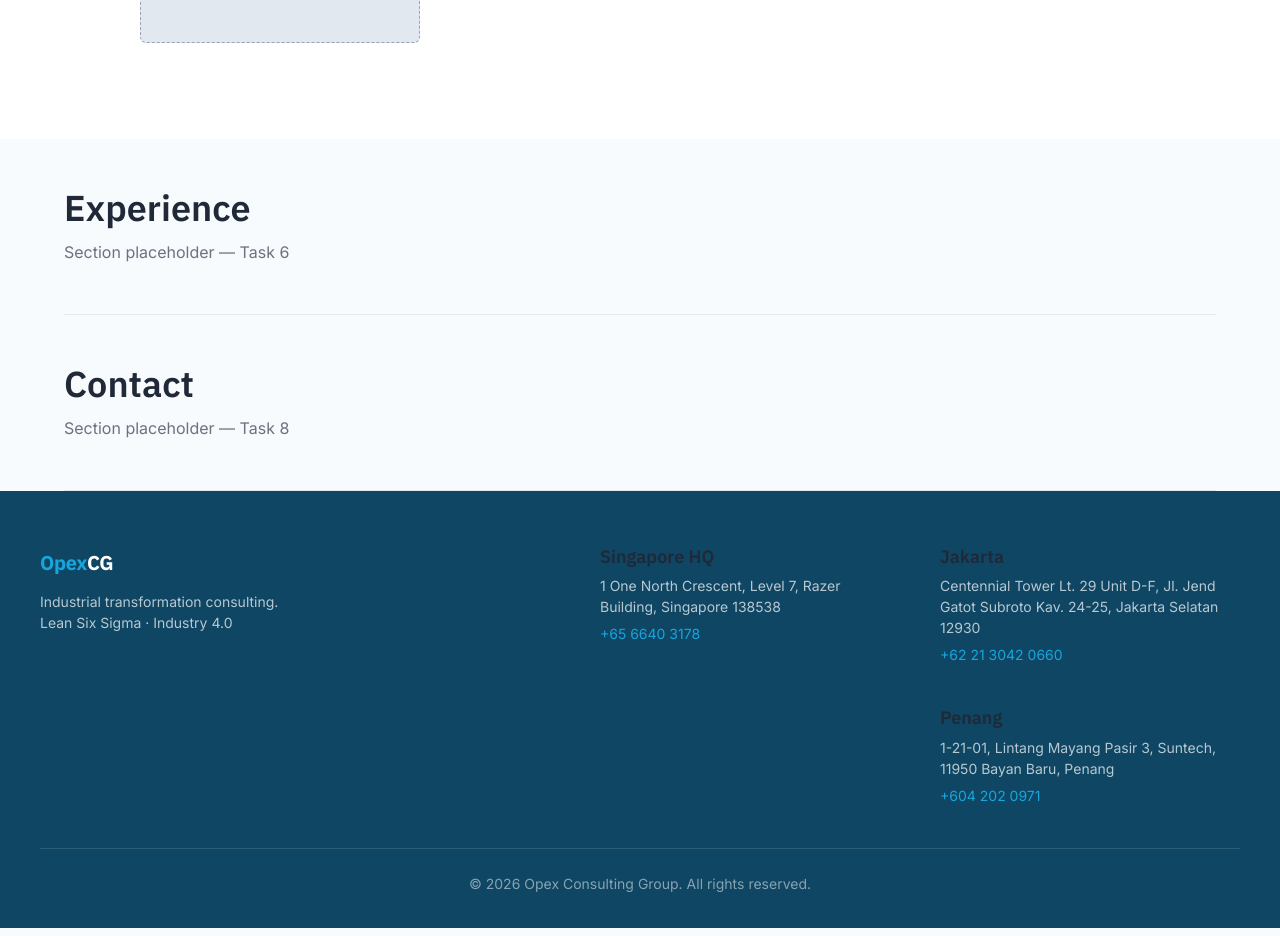
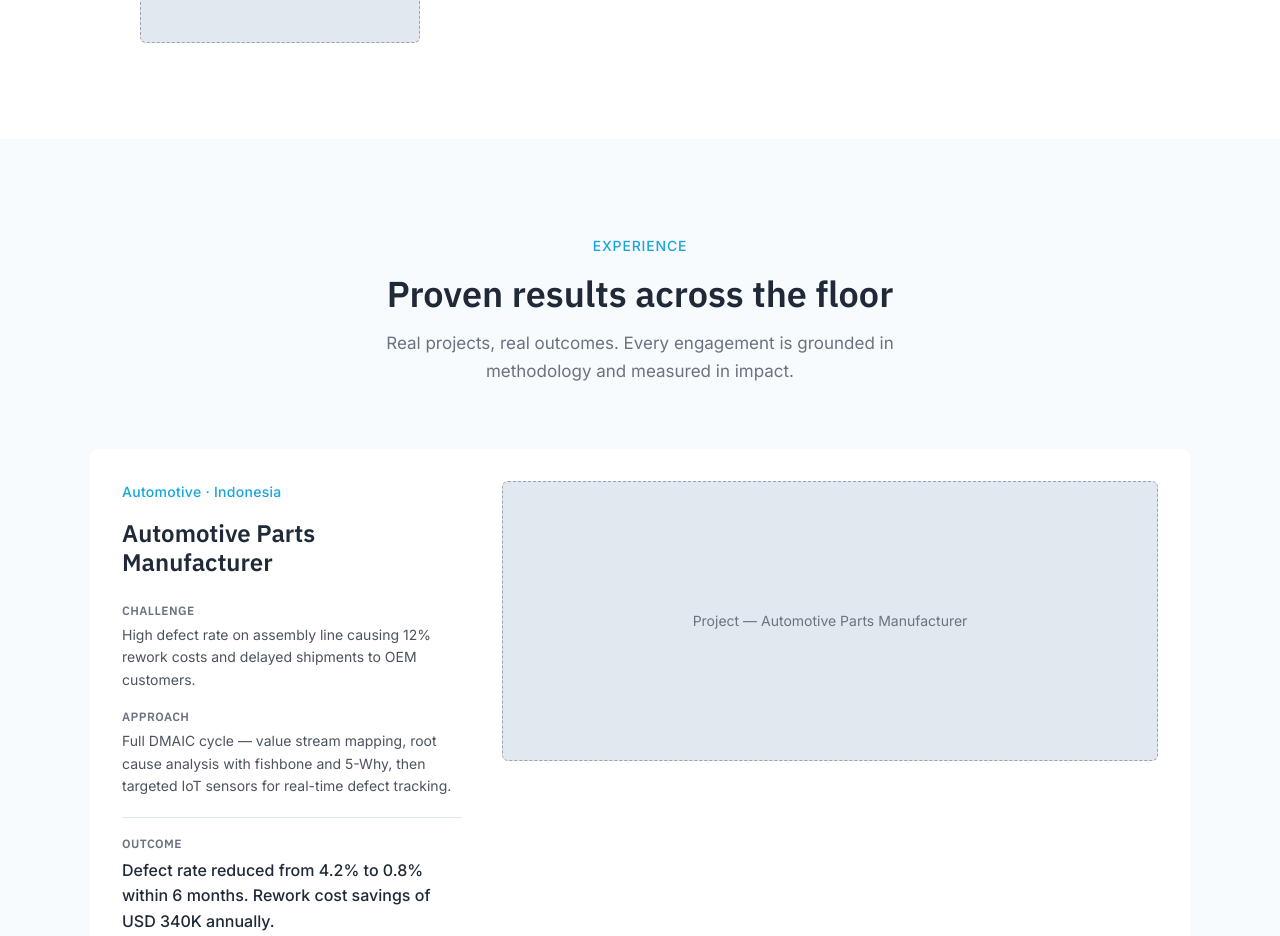
Before and after one commit to indraargamuria/opexlanding, a React (Vite) app in the folder frontend/: page / in a window 1280 px wide. Shown: the part 3560-4496 px from the top of the page. Built offline with nearby package versions, Linux system fonts and the light colour scheme.

Commit message:
Experience section

```diff
--- /dev/null
+++ b/frontend/src/components/Experience.tsx
@@ -0,0 +1,227 @@
+import { PlaceholderImage } from './PlaceholderImage';
+
+const projects = [
+  {
+    client: 'Automotive Parts Manufacturer',
+    sector: 'Automotive · Indonesia',
+    challenge: 'High defect rate on assembly line causing 12% rework costs and delayed shipments to OEM customers.',
+    approach: 'Full DMAIC cycle — value stream mapping, root cause analysis with fishbone and 5-Why, then targeted IoT sensors for real-time defect tracking.',
+    outcome: 'Defect rate reduced from 4.2% to 0.8% within 6 months. Rework cost savings of USD 340K annually.',
+  },
+  {
+    client: 'FMCG Conglomerate',
+    sector: 'Consumer Goods · Malaysia',
+    challenge: 'Fragmented production data across 3 factories making it impossible to benchmark OEE or allocate resources efficiently.',
+    approach: 'Unified MES integration across all 3 sites with a central analytics dashboard. Brand-agnostic stack built on existing SCADA infrastructure.',
+    outcome: 'OEE visibility improved from near-zero to 92% data coverage. Cross-factory benchmarking enabled, yielding 8% throughput gain in Year 1.',
+  },
+  {
+    client: 'Heavy Industry Conglomerate',
+    sector: 'Manufacturing · Singapore',
+    challenge: 'Lean training stuck in classroom mode — low adoption on shop floor, no measurable behavioral change after certification.',
+    approach: 'Redesigned Black Belt program with embedded Gemba walks, floor-based projects tied to real KPIs, and 90-day post-training coaching.',
+    outcome: 'Project completion rate jumped from 35% to 88%. Certified practitioners delivered measurable cost savings averaging USD 120K per project.',
+  },
+  {
+    client: 'Regional Food Producer',
+    sector: 'Food & Beverage · Indonesia',
+    challenge: 'Batch yield inconsistency across production lines leading to material waste and unpredictable output schedules.',
+    approach: 'Lean Six Sigma analysis of critical process parameters, followed by sensor-based monitoring and SPC dashboards for line supervisors.',
+    outcome: 'Batch yield variance cut by 62%. Material waste reduction saved USD 210K annually with payback in under 8 months.',
+  },
+];
+
+export function Experience() {
+  return (
+    <section style={sectionStyle} id="experience">
+      <div style={innerStyle}>
+        <div style={headerStyle}>
+          <p style={overlineStyle}>Experience</p>
+          <h2 style={headingStyle}>Proven results across the floor</h2>
+          <p style={subheadStyle}>
+            Real projects, real outcomes. Every engagement is grounded in
+            methodology and measured in impact.
+          </p>
+        </div>
+
+        <div style={listStyle}>
+          {projects.map((project, i) => (
+            <article
+              key={project.client}
+              style={{
+                ...cardStyle,
+                gridTemplateColumns: i % 2 === 0 ? '340px 1fr' : '1fr 340px',
+              }}
+            >
+              {i % 2 !== 0 && (
+                <div style={photoFirstStyle}>
+                  <PlaceholderImage
+                    label={`Project — ${project.client}`}
+                    height="280px"
+                  />
+                </div>
+              )}
+
+              <div style={infoStyle}>
+                <p style={sectorStyle}>{project.sector}</p>
+                <h3 style={clientStyle}>{project.client}</h3>
+
+                <div style={detailGroupStyle}>
+                  <div style={detailBlockStyle}>
+                    <span style={labelStyle}>Challenge</span>
+                    <p style={detailTextStyle}>{project.challenge}</p>
+                  </div>
+                  <div style={detailBlockStyle}>
+                    <span style={labelStyle}>Approach</span>
+                    <p style={detailTextStyle}>{project.approach}</p>
+                  </div>
+                  <div style={outcomeBlockStyle}>
+                    <span style={labelStyle}>Outcome</span>
+                    <p style={outcomeTextStyle}>{project.outcome}</p>
+                  </div>
+                </div>
+              </div>
+
+              {i % 2 === 0 && (
+                <div style={photoSecondStyle}>
+                  <PlaceholderImage
+                    label={`Project — ${project.client}`}
+                    height="280px"
+                  />
+                </div>
+              )}
+            </article>
+          ))}
+        </div>
+      </div>
+    </section>
+  );
+}
+
+const sectionStyle: React.CSSProperties = {
+  background: 'var(--light-bg)',
+  padding: '96px 24px',
+};
+
+const innerStyle: React.CSSProperties = {
+  maxWidth: '1100px',
+  margin: '0 auto',
+};
+
+const headerStyle: React.CSSProperties = {
+  textAlign: 'center',
+  marginBottom: '64px',
+  maxWidth: '600px',
+  marginLeft: 'auto',
+  marginRight: 'auto',
+};
+
+const overlineStyle: React.CSSProperties = {
+  fontFamily: 'var(--font-body)',
+  fontSize: 'var(--text-caption)',
+  fontWeight: 500,
+  color: 'var(--brand)',
+  letterSpacing: '0.06em',
+  textTransform: 'uppercase' as const,
+  marginBottom: '16px',
+};
+
+const headingStyle: React.CSSProperties = {
+  fontFamily: 'var(--font-heading)',
+  fontSize: 'var(--text-h2)',
+  fontWeight: 'var(--weight-h2)',
+  lineHeight: 'var(--leading-heading)',
+  color: 'var(--dark-text)',
+  marginBottom: '16px',
+};
+
+const subheadStyle: React.CSSProperties = {
+  fontSize: '1.0625rem',
+  lineHeight: 1.6,
+  color: 'var(--muted)',
+};
+
+const listStyle: React.CSSProperties = {
+  display: 'flex',
+  flexDirection: 'column',
+  gap: '48px',
+};
+
+const cardStyle: React.CSSProperties = {
+  display: 'grid',
+  gap: '40px',
+  alignItems: 'start',
+  background: 'var(--white)',
+  borderRadius: '8px',
+  padding: '32px',
+};
+
+const photoFirstStyle: React.CSSProperties = {
+  order: -1,
+};
+
+const photoSecondStyle: React.CSSProperties = {};
+
+const infoStyle: React.CSSProperties = {
+  display: 'flex',
+  flexDirection: 'column',
+  gap: '16px',
+};
+
+const sectorStyle: React.CSSProperties = {
+  fontSize: 'var(--text-caption)',
+  fontWeight: 500,
+  color: 'var(--brand)',
+  letterSpacing: '0.02em',
+};
+
+const clientStyle: React.CSSProperties = {
+  fontFamily: 'var(--font-heading)',
+  fontSize: 'var(--text-h3)',
+  fontWeight: 600,
+  color: 'var(--dark-text)',
+  lineHeight: 1.2,
+};
+
+const detailGroupStyle: React.CSSProperties = {
+  display: 'flex',
+  flexDirection: 'column',
+  gap: '16px',
+  marginTop: '8px',
+};
+
+const detailBlockStyle: React.CSSProperties = {
+  display: 'flex',
+  flexDirection: 'column',
+  gap: '4px',
+};
+
+const labelStyle: React.CSSProperties = {
+  fontFamily: 'var(--font-heading)',
+  fontSize: '0.75rem',
+  fontWeight: 600,
+  color: 'var(--muted)',
+  letterSpacing: '0.04em',
+  textTransform: 'uppercase' as const,
+};
+
+const detailTextStyle: React.CSSProperties = {
+  fontSize: 'var(--text-caption)',
+  lineHeight: 1.6,
+  color: 'var(--dark-text)',
+  opacity: 0.8,
+};
+
+const outcomeBlockStyle: React.CSSProperties = {
+  ...detailBlockStyle,
+  marginTop: '4px',
+  paddingTop: '16px',
+  borderTop: '1px solid var(--border)',
+};
+
+const outcomeTextStyle: React.CSSProperties = {
+  fontSize: 'var(--text-body)',
+  fontWeight: 500,
+  lineHeight: 1.6,
+  color: 'var(--dark-text)',
+};
--- a/frontend/src/routeTree.tsx
+++ b/frontend/src/routeTree.tsx
@@ -4,6 +4,7 @@ import { Hero } from './components/Hero';
 import { Framework } from './components/Framework';
 import { WhatWeDo } from './components/WhatWeDo';
 import { Founders } from './components/Founders';
+import { Experience } from './components/Experience';
 import { Footer } from './components/Footer';
 
 const rootRoute = createRootRoute({
@@ -37,11 +38,8 @@ function LandingPage() {
       </div>
       <WhatWeDo />
       <Founders />
+      <Experience />
       <div style={{ padding: '0 24px', maxWidth: '1200px', margin: '0 auto' }}>
-        <section id="experience" style={sectionStyle}>
-          <h2>Experience</h2>
-          <p style={placeholderStyle}>Section placeholder — Task 6</p>
-        </section>
         <section id="contact" style={sectionStyle}>
           <h2>Contact</h2>
           <p style={placeholderStyle}>Section placeholder — Task 8</p>
```
